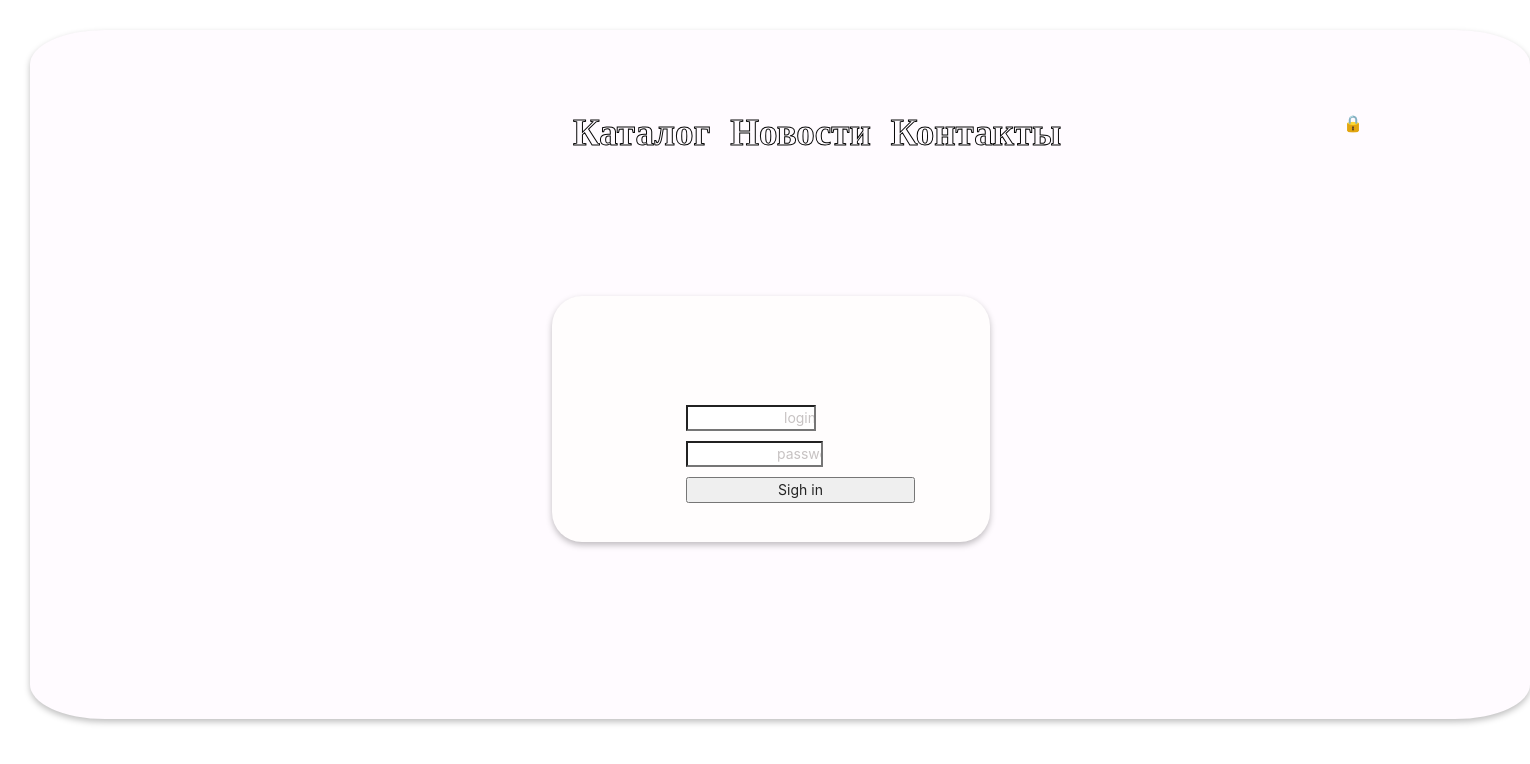
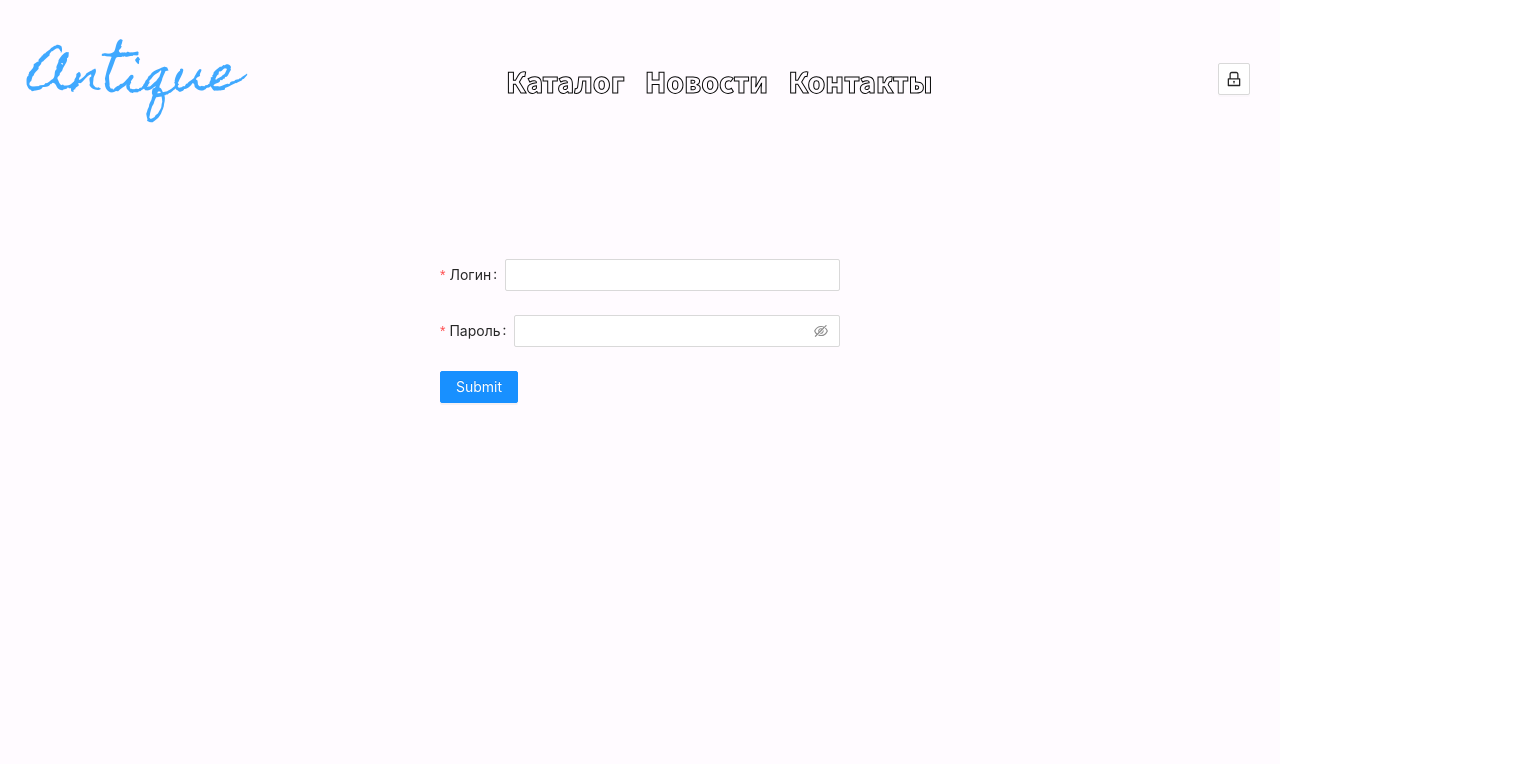
Before and after one commit to Shcherbakov-Vadim-Src/antique-Client, a React app: page /auth in a window 1280 px wide. Shown: the whole page, 1530 px wide, since content can reach past the window. Built offline with nearby package versions, Linux system fonts and the light colour scheme; a web font is replaced by a local one.

Commit message:
style fixes

```diff
--- a/components/Auth.js
+++ b/components/Auth.js
@@ -1,25 +1,14 @@
 import React, { useState, useEffect } from "react";
-
+import { Form, Input, Button } from 'antd';
 
 export default function Auth() {
-
-
-    const changeSubmit = (event) => {
-        event.preventDefault();
-        const formData = new FormData(event.target);
-        const data = [...formData.values()];
-
-        let loginKeys = {
-            login: data[0],
-            password: data[1]
-        }
-
+    const submit = (values) => {
         fetch('http://localhost:3025/token', {
             method: 'POST',
             headers: {
                 'Content-type': 'application/json'
             },
-            body: JSON.stringify(loginKeys)
+            body: JSON.stringify(values)
         }).then((response) => {
             return response.json();
         }).then((data) => {
@@ -30,13 +19,43 @@ export default function Auth() {
 
     return (
         <div className="loginConteiner">
-            <div>
-                <form onSubmit={changeSubmit} className="loginForm" name="loginForm">
-                    <input type="text" className="loginInput" placeholder="login" name="loginInput" />
-                    <input type="text" className="passwordInput" placeholder="password" name="passwordInput" />
-                    <button className="loginButton" name="loginButton" type="submit">Sigh in</button>
-                </form>
-            </div>
+            <Form
+                name="basic"
+                initialValues={{
+                    remember: true,
+                }}
+                onFinish={submit}
+            >
+                <Form.Item
+                    label="Логин"
+                    name="login"
+                    rules={[
+                        {
+                            required: true,
+                            message: 'Введите логин',
+                        },
+                    ]}
+                >
+                    <Input />
+                </Form.Item>
+
+                <Form.Item
+                    label="Пароль"
+                    name="password"
+                    rules={[
+                        {
+                            required: true,
+                            message: 'Введите пароль',
+                        },
+                    ]}
+                >
+                    <Input.Password />
+                </Form.Item>
+
+                <Form.Item>
+                    <Button type="primary" htmlType="submit">Submit</Button>
+                </Form.Item>
+            </Form>
         </div>
     )
 }
--- a/components/Client.js
+++ b/components/Client.js
@@ -23,11 +23,13 @@ export default function Goods() {
                             return good.dateOfSale === ''
                         })
                         .map(({ _id, title, price, photo }) => {
-                            return <div key={_id} className="miniConteinerForGood">
-                                <Link to={`/client/goods/${_id}`}><h2 className="titleOfGoods" >{title}</h2></Link>
-                                <img className="photoGoods" src={photo} alt="photo goods" />
-                                <h3 className="priceGoods">{price} руб.</h3>
-                            </div>
+                            return (
+                                <div key={_id} className="miniConteinerForGood">
+                                    <img className="photoGoods" src={photo} alt="photo goods" />
+                                    <Link to={`/client/goods/${_id}`}><h2 className="titleOfGoods" >{title}</h2></Link>
+                                    <h3 className="priceGoods">{price} руб.</h3>
+                                </div>
+                            )
                         })
                     }
                 </div>
--- a/components/Goods.js
+++ b/components/Goods.js
@@ -1,6 +1,7 @@
 import React, { useState, useEffect } from "react";
 import { Link } from "react-router-dom";
 import { Button } from 'antd';
+import { CloseOutlined } from '@ant-design/icons';
 
 export default function Goods() {
 
@@ -29,9 +30,7 @@ export default function Goods() {
         <div className="conteinerFirst">
             <div>
                 <div className="clickGoodCont">
-                    <h2 className="addGoodHeader">Добавление товара:</h2>
-                    {/* <Link to="/goods/add"><button className="addClickGood">Нажмите меня</button></Link> */}
-                    <Link to="/goods/add"><Button className="addClickGood">Нажмите меня</Button></Link>
+                    <Link to="/goods/add"><Button className="addClickGood">Добавить товар</Button></Link>
                 </div>
             </div>
             <div></div>
@@ -42,13 +41,14 @@ export default function Goods() {
                         return good.dateOfSale === ''
                     })
                 .map(({ _id, title, price, photo }) => {
-                        return <div key={_id} className="miniConteinerForGood">
-                                    <Button className="buttonEdit" onClick={() => handleDeleteGood(_id)}>удалить</Button>
-                                    {/* <button className="buttonEdit" onClick={() => handleDeleteGood(_id)}>удалить</button> */}
-                                    <Link to={`/goods/${_id}`}><h2 className="titleOfGoods" >{title}</h2></Link>
-                                    <img className="photoGoods" src={photo} alt="photo goods" />
-                                    <h3 className="priceGoods">{price} руб.</h3>
+                        return (
+                            <div key={_id} className="miniConteinerForGood">
+                                <Button type="text" className="buttonEdit" icon={<CloseOutlined />} onClick={() => handleDeleteGood(_id)}></Button>
+                                <img className="photoGoods" src={photo} alt="photo goods" />
+                                <Link to={`/goods/${_id}`}><h2 className="titleOfGoods" >{title}</h2></Link>
+                                <h3 className="priceGoods">{price} руб.</h3>
                             </div>
+                        )
                     })
                 }
                 </div>
--- a/index.js
+++ b/index.js
@@ -3,6 +3,10 @@ import ReactDOM from 'react-dom';
 import { BrowserRouter, Route, Link } from "react-router-dom";
 import "./style.css";
 import 'antd/dist/antd.css';
+
+import { LockOutlined, LogoutOutlined } from '@ant-design/icons';
+import { Button } from 'antd';
+
 import Goods from './components/Goods';
 import Contacts from './components/Contacts';
 import News from './components/News';
@@ -30,10 +34,16 @@ function App() {
         })
     }
 
+    const authClickHandler = () => {
+        window.location.href = '/auth';
+    }
+
     console.log('app');
 
     return (<BrowserRouter>
         <div className="main">
+            <header>
+                <h1 className="main-title">Antique</h1>
                 <div className="linksConteiner">
                     <Link className="links" to={token ? "/goods" : '/'}>
                     Каталог
@@ -47,10 +57,11 @@ function App() {
                     <Link className="links" to="/contacts">
                     Контакты
                     </Link>
+                </div>
                 <div className="candleBox">
-                    {!token ? <Link to="/auth"><button className="candleButton">🔒</button></Link> : <button onClick={handleResetLogin} type="button" className="resetButton">🞮</button>}
+                    {!token ? <Button onClick={authClickHandler} icon={<LockOutlined />}></Button> : <Button onClick={handleResetLogin} icon={<LogoutOutlined />}></Button>}
                 </div>
-            </div>
+            </header>
             {/* <hr /> */}
             <Route path="/" exact component={Client} />
             <Route path="/auth" exact component={Auth} />
--- a/package.json
+++ b/package.json
@@ -24,6 +24,7 @@
     "webpack-dev-server": "^3.11.2"
   },
   "dependencies": {
+    "@ant-design/icons": "^4.6.2",
     "@babel/plugin-transform-runtime": "^7.14.3",
     "@babel/runtime": "^7.14.0",
     "antd": "^4.16.2",
--- a/style.css
+++ b/style.css
@@ -1,32 +1,46 @@
-@import url('https://fonts.googleapis.com/css2?family=ZCOOL+KuaiLe&display=swap');
 @import url('https://fonts.googleapis.com/css2?family=Noto+Sans+TC:wght@100;300;400;500;700;900&display=swap');
+@import url('https://fonts.googleapis.com/css2?family=Homemade+Apple&display=swap');
 
 body {
-    padding: 30px;
+    padding: 0;
     background-color: rgb(250, 255, 255);
+}
+
+header {
+    display: flex;
+    padding: 40px 0;
+    align-items: center;
+    justify-content: space-between;
 }
 
 .main {
     background-color: rgb(255, 251, 255);
-    width: 1500px;
+    width: 100%;
     margin: 0 auto;
     -webkit-transition: -webkit-transform .15s linear;
     -webkit-box-shadow: 0 3px 6px rgba(0,0,0,.25);
     -moz-box-shadow: 0 3px 6px rgba(0,0,0,.25);
-    border-radius: 5%;
-    padding: 70px 0px 59px 74px;
+    padding: 0 30px 70px;
+    min-height: 100vh;
+}
+
+.main-title {
+    font-family: 'Homemade Apple', cursive;
+    color: #40a9ff;
+    font-size: 50px;
+    margin: 0;
 }
 
 .linksConteiner {
     text-align: center;
     margin: 4px 0 0 0;
-    font-family: 'ZCOOL KuaiLe', cursive;
+    font-family: 'Noto Sans TC', sans-serif;
 }
 
 .links {
-    font-size: 37px;
-    font-family: 'ZCOOL KuaiLe', cursive;
-    margin: 0 10px 20px 10px;
+    font-size: 28px;
+    font-family: 'Noto Sans TC', sans-serif;
+    margin: 0 20px 0 0;
     font-weight: 800;
     text-decoration:none;
     color: rgb(3, 3, 3);
@@ -59,7 +73,8 @@ body {
 }
 
 .miniConteinerForGood {
-    padding: 5px;
+    position: relative;
+    padding: 24px;
     margin: 9px 20px 25px 16px;
     width: 298px;
     text-align: center;
@@ -84,8 +99,10 @@ body {
     text-decoration: none;
   }
 
-.buttonEdit {
-    margin: 8px 0 0 171px;
+button.buttonEdit {
+    position: absolute;
+    top: 0;
+    right: -30px;
 }
 
 .buttonReset {
@@ -98,8 +115,8 @@ Link {
 }
 
 .titleOfGoods {
-    margin: -3px 0 17px 0;
-    font-size: 44px;
+    margin: 10px 0 17px 0;
+    font-size: 27px;
     text-decoration: underline;
     color: rgb(63, 60, 60);
     text-transform: uppercase;
@@ -132,14 +149,16 @@ h2 {
 }
 
 .priceGoods {
-    margin: 13px 0 16px 24px
+    margin: 13px 0;
+    color: #ababab;
 }
 
 .listConteinerForGoods {
     display: flex;
+    justify-content: center;
     flex-direction: row;
     flex-wrap: wrap;
-    margin: 70px 0 0 0;
+    margin: 30px 0 0 0;
     font-family: 'Noto Sans TC', sans-serif;
     text-decoration: none;
 }
@@ -622,14 +641,9 @@ h2 {
     font-family: 'Noto Sans TC', sans-serif;
 }
 
-.addClickGood {
-    margin: 28px 0 0 21px;
-}
-
 .clickGoodCont {
     display: flex;
-    flex-direction: row;
-    text-decoration: none;
+    justify-content: end;
     font-family: 'Noto Sans TC', sans-serif;
 }
 
@@ -708,14 +722,16 @@ h2 {
     border: 0;
     background: transparent;
     font-size: 16px;
-    position: relative;
-    bottom: 52px;
-    right: 161px;
 }
 
 .candleButton:hover {
     background-color: rgb(252, 229, 252);
     border-radius: 40%;
+}
+
+.loginConteiner {
+    width: 400px;
+    margin: 100px auto 0;
 }
 
 .loginForm {
```
Lines whose indentation alone changed are shown as unchanged.
